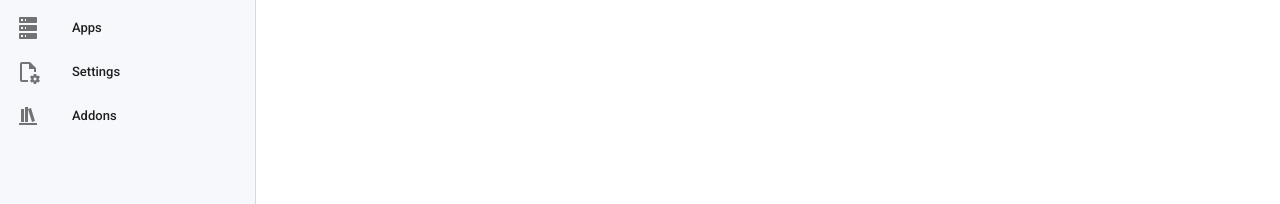
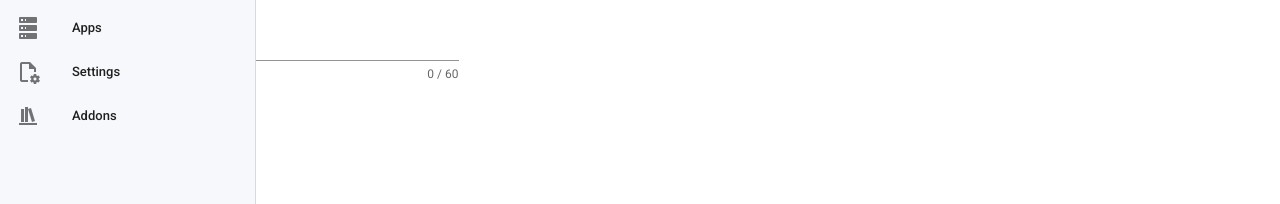
Before and after one commit to kubero-dev/kubero, a Vue app in the folder client/: page /#/apps/new in a window 1280 px wide. Shown: the top 204 px of the page. Built offline with nearby package versions, Linux system fonts and the light colour scheme; no server answers; what vue-socket.io-extended would draw is missing.

Commit message:
Add apps Form

```diff
--- a/client/src/components/apps/list.vue
+++ b/client/src/components/apps/list.vue
@@ -8,7 +8,9 @@
                         Show a List of Apps
                     </v-col>
                     <v-col cols="6" sm="6" md="6" lg="6" xl="6">
-
+                        <v-btn
+                        elevation="2"
+                        >New App</v-btn>
                     </v-col>
                 </v-row>
 
--- /dev/null
+++ b/client/src/components/apps/new.vue
@@ -0,0 +1,54 @@
+<template>
+  <v-form v-model="valid">
+    <v-container>
+      <v-row>
+        <v-col
+          cols="12"
+          md="4"
+        >
+          <v-text-field
+            v-model="appname"
+            :rules="nameRules"
+            :counter="60"
+            label="App name"
+            required
+          ></v-text-field>
+        </v-col>
+
+      </v-row>
+      <v-row>
+
+        <v-col
+          cols="12"
+          md="4"
+        >
+            <v-btn
+                color="primary"
+                elevation="2"
+                >Sumbit</v-btn>
+        </v-col>
+      </v-row>
+    </v-container>
+  </v-form>
+</template>
+
+<script>
+export default {
+    data: () => ({
+      valid: false,
+      appname: '',
+      nameRules: [
+        v => !!v || 'Name is required',
+        v => v.length <= 60 || 'Name must be less than 10 characters',
+        v => /^[a-zA-Z0-9][a-zA-Z0-9_-]*$/.test(v) || 'Allowed characters : [a-zA-Z0-9_-]',
+      ],
+    }),
+    components: {
+    },
+    methods: {
+    },
+}
+</script>
+
+<style lang="scss">
+</style>
--- a/client/src/router/index.js
+++ b/client/src/router/index.js
@@ -1,5 +1,6 @@
 import VueRouter from "vue-router"
-import Appslist from "@/components/apps/list"
+import AppsList from "@/components/apps/list"
+import AppsNew from "@/components/apps/new"
 import Settingsform from "@/components/settings/form"
 import Addonslist from "@/components/addons/list"
 
@@ -8,7 +9,12 @@ export default new VueRouter({
     {
       path: "/",
       name: "Apps",
-      component: Appslist
+      component: AppsList
+    },
+    {
+      path: "/apps/new",
+      name: "New app",
+      component: AppsNew
     },
     {
       path: "/settings",
```
